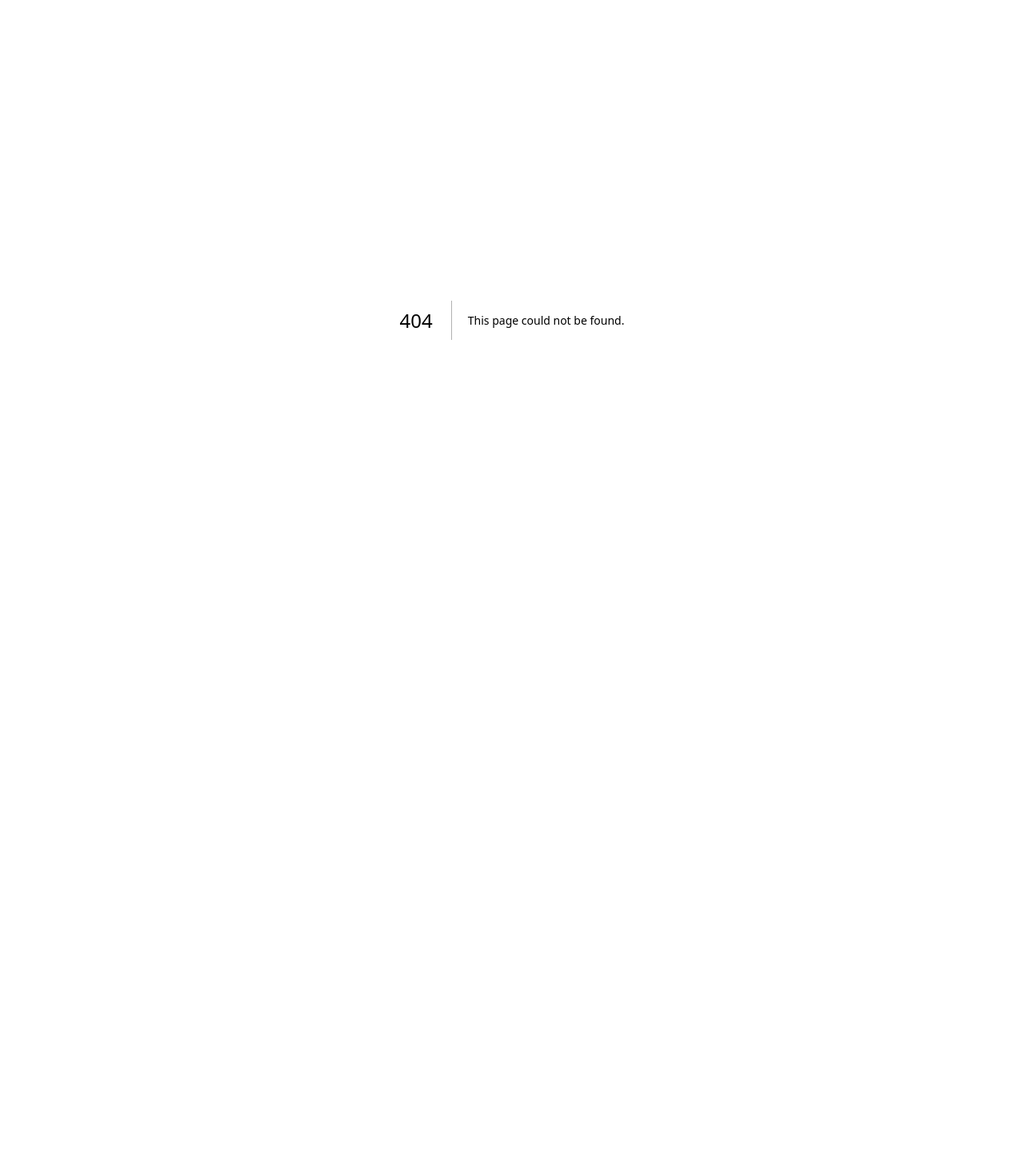
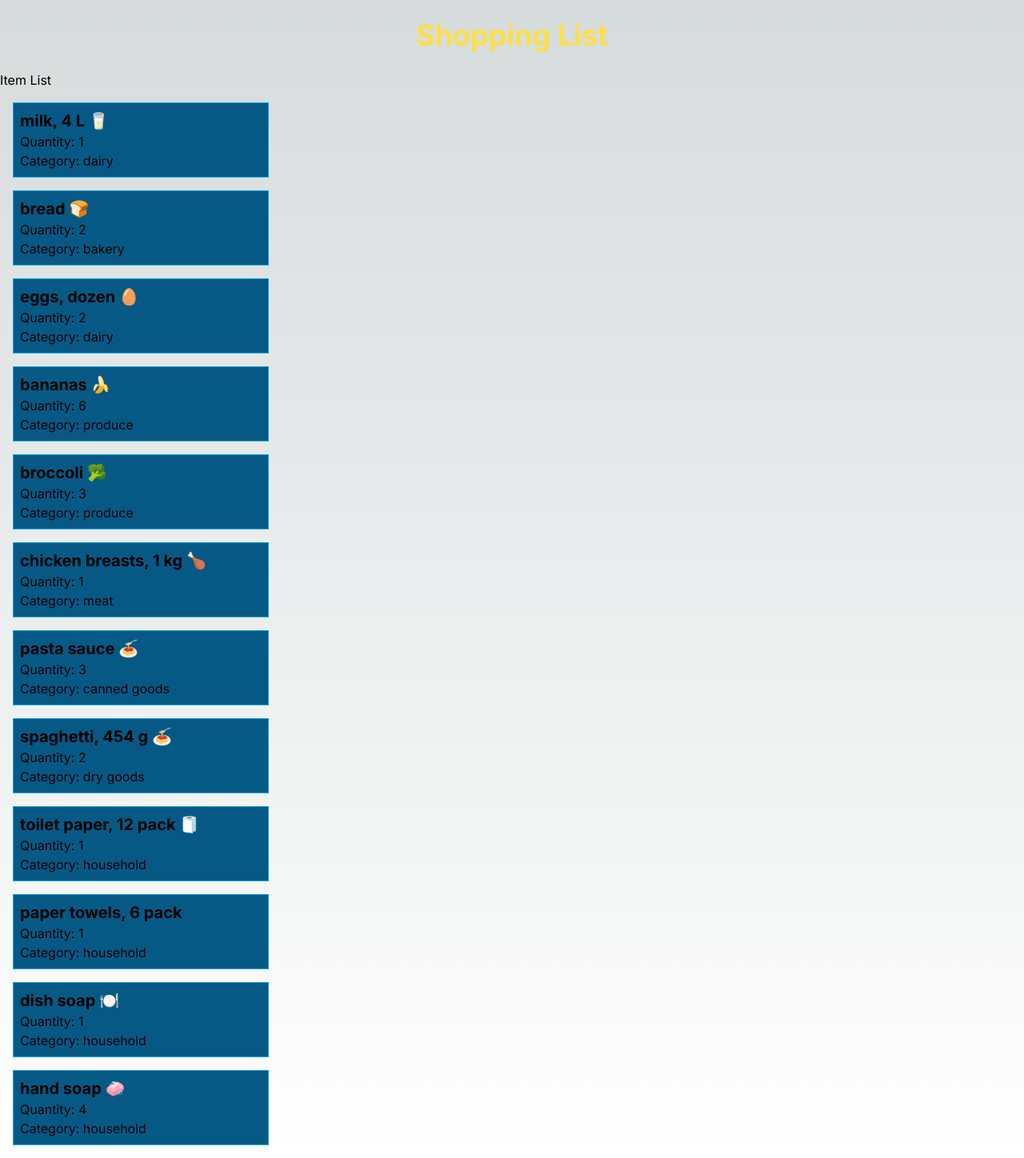
Before and after one commit to ShaEugenio/cprg306-assignments, a Next.js app: page /week3 in a window 1280 px wide. Before the commit this address had no page. Shown: the whole page at 80% size. Before the commit the page ends 800 px from the top, so only its background shows below. Built offline with nearby package versions, Linux system fonts and the light colour scheme.

Commit message:
Week 3 assignment
draft

```diff
--- a/app/layout.js
+++ b/app/layout.js
@@ -4,7 +4,7 @@
 const inter = Inter({ subsets: ['latin'] })
 
 export const metadata = {
-  title: 'Create Next App',
+  title: 'Shopping List',
   description: 'Generated by create next app',
 }
 
--- a/app/page.js
+++ b/app/page.js
@@ -34,6 +34,11 @@
                   <Link href="/week2">Week 2</Link>
                 </p>
               </li>
+              <li>
+                <p>
+                  <Link href="/week3">Week 3</Link>
+                </p>
+              </li>
           </ul>
         </div>
     </main>
--- /dev/null
+++ b/app/week3/item-list.js
@@ -0,0 +1,141 @@
+import Item from "./item";
+
+export default function ItemList() {
+    const item1 = {
+        name: "milk, 4 L 🥛",
+        quantity: 1,
+        category: "dairy",
+      };
+
+      const item2 = {
+        name: "bread 🍞",
+        quantity: 2,
+        category: "bakery",
+      };
+
+      const item3 = {
+        name: "eggs, dozen 🥚",
+        quantity: 2,
+        category: "dairy",
+      };
+
+      const item4 = {
+        name: "bananas 🍌",
+        quantity: 6,
+        category: "produce",
+      };
+
+      const item5 = {
+        name: "broccoli 🥦",
+        quantity: 3,
+        category: "produce",
+      };
+
+      const item6 = {
+        name: "chicken breasts, 1 kg 🍗",
+        quantity: 1,
+        category: "meat",
+      };
+
+      const item7 = {
+        name: "pasta sauce 🍝",
+        quantity: 3,
+        category: "canned goods",
+      };
+
+      const item8 = {
+        name: "spaghetti, 454 g 🍝",
+        quantity: 2,
+        category: "dry goods",
+      };
+
+      const item9 = {
+        name: "toilet paper, 12 pack 🧻",
+        quantity: 1,
+        category: "household",
+      };
+
+      const item10 = {
+        name: "paper towels, 6 pack",
+        quantity: 1,
+        category: "household",
+      };
+
+      const item11 = {
+        name: "dish soap 🍽️",
+        quantity: 1,
+        category: "household",
+      };
+
+      const item12 = {
+        name: "hand soap 🧼",
+        quantity: 4,
+        category: "household",
+      };
+    return (
+        <>
+        <h1>Item List</h1>
+        <Item
+          name={item1.name}
+          quantity={item1.quantity}
+          category={item1.category}
+        />
+        <Item
+          name={item2.name}
+          quantity={item2.quantity}
+          category={item2.category}
+        />
+        <Item
+          name={item3.name}
+          quantity={item3.quantity}
+          category={item3.category}
+        />
+        <Item
+          name={item4.name}
+          quantity={item4.quantity}
+          category={item4.category}
+        />
+        <Item
+          name={item5.name}
+          quantity={item5.quantity}
+          category={item5.category}
+        />
+        <Item
+          name={item6.name}
+          quantity={item6.quantity}
+          category={item6.category}
+        />
+        <Item
+          name={item7.name}
+          quantity={item7.quantity}
+          category={item7.category}
+        />
+        <Item
+          name={item8.name}
+          quantity={item8.quantity}
+          category={item8.category}
+        />
+        <Item
+          name={item9.name}
+          quantity={item9.quantity}
+          category={item9.category}
+        />
+        <Item
+          name={item10.name}
+          quantity={item10.quantity}
+          category={item10.category}
+        />
+        <Item
+          name={item11.name}
+          quantity={item11.quantity}
+          category={item11.category}
+        />
+        <Item
+          name={item12.name}
+          quantity={item12.quantity}
+          category={item12.category}
+        />
+        </>
+        // <Item  />
+    );
+  }
--- /dev/null
+++ b/app/week3/item.js
@@ -0,0 +1,9 @@
+export default function Item({ name, quantity, category }) {
+    return (
+      <div className="border border-sky-500 bg-sky-800 w-full max-w-xs m-4 p-2">
+        <h3 className="text-xl font-bold">{name}</h3>
+        <p>Quantity: {quantity}</p>
+        <p>Category: {category}</p>
+      </div>
+    );
+  }
--- /dev/null
+++ b/app/week3/page.js
@@ -0,0 +1,13 @@
+import ItemList from "./item-list";
+
+export default function Page() {
+  return (
+    <main>
+      <h1 className="text-4xl font-bold m-6 text-center text-yellow-300">
+        Shopping List
+      </h1>
+      <ItemList />
+
+    </main>
+  );
+}
```
